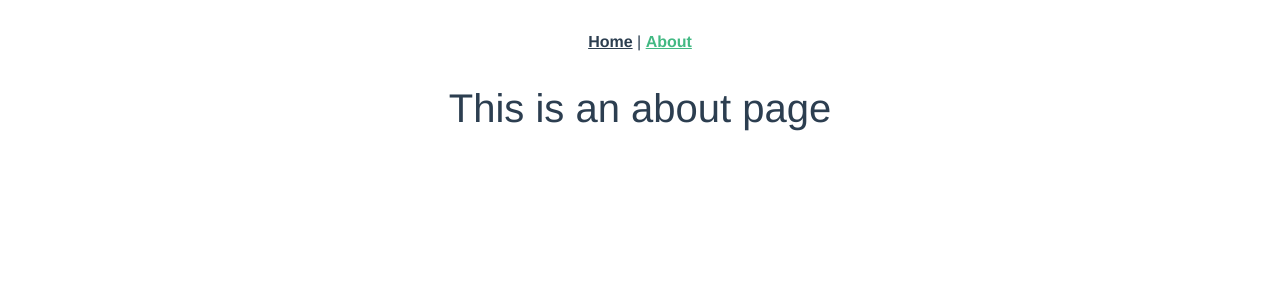
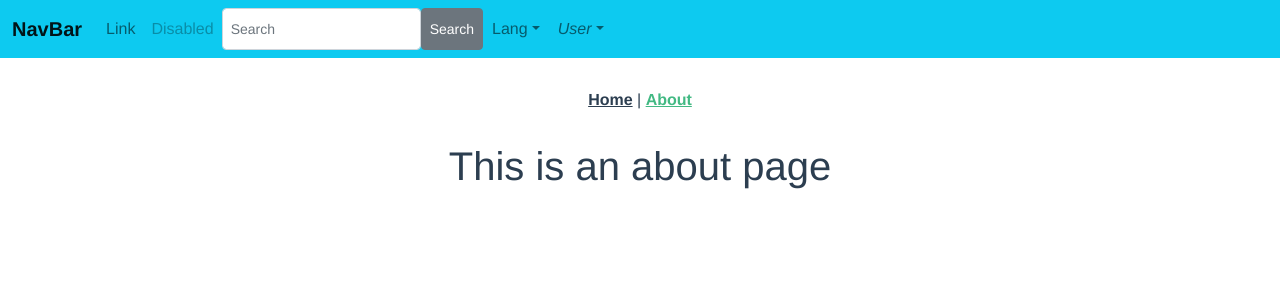
Before and after one commit to WANSU-JOO/wsjoo-portfolio, a Vue app: page /about in a window 1280 px wide. Shown: the top 300 px of the page. Built offline with nearby package versions, Linux system fonts and the light colour scheme.

Commit message:
Navbar Layout

```diff
--- a/src/App.vue
+++ b/src/App.vue
@@ -1,4 +1,5 @@
 <template>
+  <Navbar />
   <nav>
     <router-link to="/">Home</router-link>
     |
@@ -6,6 +7,17 @@
   </nav>
   <router-view/>
 </template>
+
+<script lang="ts">
+import Navbar from './components/layouts/Navbar.vue';
+
+export default {
+  name: 'App',
+  components: {
+    Navbar,
+  },
+};
+</script>
 
 <style lang="scss">
 #app {
--- /dev/null
+++ b/src/components/layouts/Navbar.vue
@@ -0,0 +1,46 @@
+<template>
+  <div>
+    <b-navbar toggleable="lg" type="dark" variant="info">
+      <b-navbar-brand href="#">NavBar</b-navbar-brand>
+
+      <b-navbar-toggle target="nav-collapse"></b-navbar-toggle>
+
+      <b-collapse id="nav-collapse" is-nav>
+        <b-navbar-nav>
+          <b-nav-item href="#">Link</b-nav-item>
+          <b-nav-item href="#" disabled>Disabled</b-nav-item>
+        </b-navbar-nav>
+
+        <!-- Right aligned nav items -->
+        <b-navbar-nav class="ml-auto">
+          <b-nav-form>
+            <b-form-input size="sm" class="mr-sm-2" placeholder="Search"></b-form-input>
+            <b-button size="sm" class="my-2 my-sm-0" type="submit">Search</b-button>
+          </b-nav-form>
+
+          <b-nav-item-dropdown text="Lang" right>
+            <b-dropdown-item href="#">EN</b-dropdown-item>
+            <b-dropdown-item href="#">ES</b-dropdown-item>
+            <b-dropdown-item href="#">RU</b-dropdown-item>
+            <b-dropdown-item href="#">FA</b-dropdown-item>
+          </b-nav-item-dropdown>
+
+          <b-nav-item-dropdown right>
+            <!-- Using 'button-content' slot -->
+            <template #button-content>
+              <em>User</em>
+            </template>
+            <b-dropdown-item href="#">Profile</b-dropdown-item>
+            <b-dropdown-item href="#">Sign Out</b-dropdown-item>
+          </b-nav-item-dropdown>
+        </b-navbar-nav>
+      </b-collapse>
+    </b-navbar>
+  </div>
+</template>
+
+<script>
+export default {
+  name: 'navbar-header',
+};
+</script>
```
